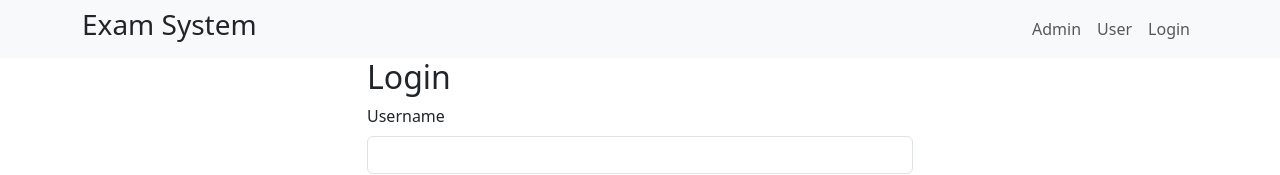
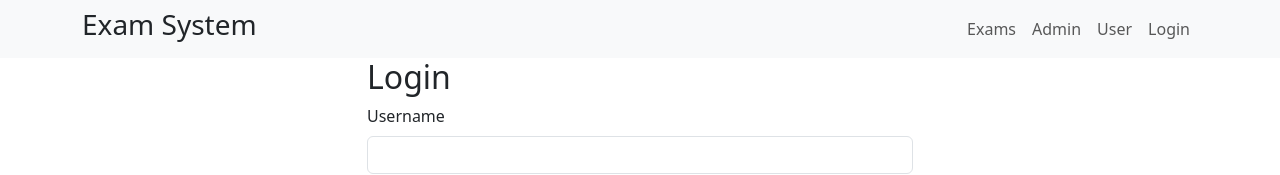
Before and after one commit to TalaatEysa/Exam-System-React-Project, a React (Create React App) app in the folder frontend/: page / in a window 1280 px wide. Shown: the top 175 px of the page. Built offline with nearby package versions, Linux system fonts and the light colour scheme.

Commit message:
modifying MyNav component

```diff
--- a/frontend/src/components/MyNav.jsx
+++ b/frontend/src/components/MyNav.jsx
@@ -1,6 +1,6 @@
 import React from 'react';
 import { Container, Nav, Navbar } from 'react-bootstrap';
-import { NavLink,useNavigate  } from 'react-router-dom';
+import { NavLink, useNavigate } from 'react-router-dom';
 
 export function MyNav() {
   const navigate = useNavigate();
@@ -10,6 +10,7 @@ export function MyNav() {
     localStorage.removeItem('auth_token');
     localStorage.removeItem('user_name');
     localStorage.removeItem('user_type');
+    localStorage.removeItem('user_id');
 
     // Redirect to login page
     navigate('/login');
@@ -23,15 +24,14 @@ export function MyNav() {
       <Container>
         <h3>Exam System</h3>
         <Nav className="ms-auto">
-          {/* <NavLink
+          <NavLink
             className={({ isActive }) =>
               isActive ? 'text-success nav-link' : 'nav-link'
             }
-            to="/"
-            exact
+            to="/userexams"
           >
-            Home
-          </NavLink> */}
+            Exams
+          </NavLink>
           <NavLink
             className={({ isActive }) =>
               isActive ? 'text-success nav-link' : 'nav-link'
```
